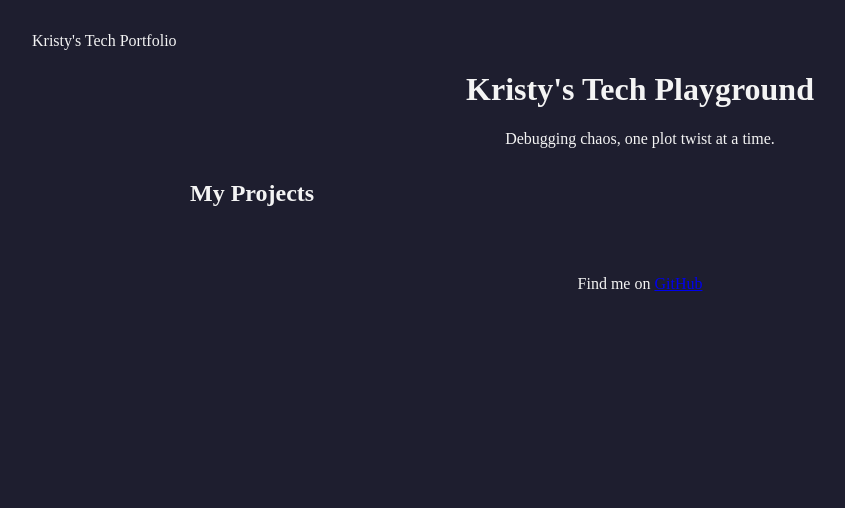
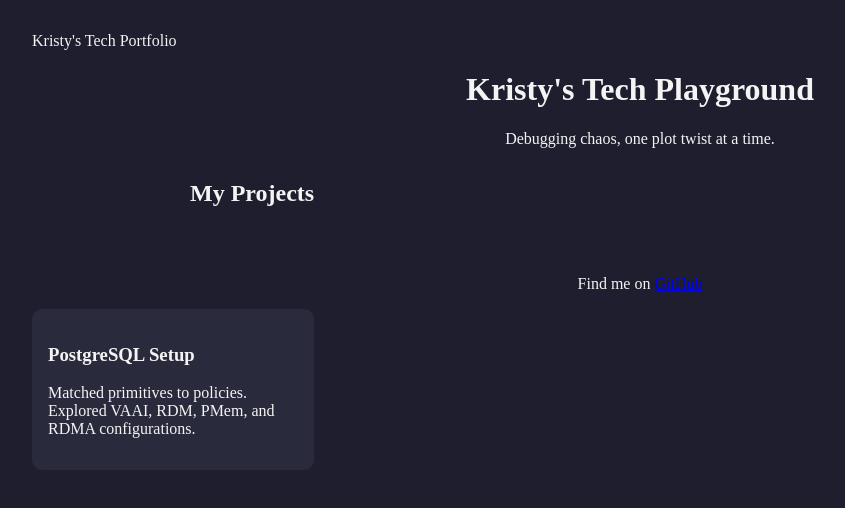
Before and after one commit to burdinekristy/kristy-portfolio, a plain HTML site: page index.html in a window 1280 px wide. Shown: the whole page, without its empty margins (0-845 px from the left). Drawn offline with Linux system fonts and the light colour scheme.

Commit message:
updated the index file

```diff
--- a/index.html
+++ b/index.html
@@ -23,3 +23,8 @@
     </footer>
 </body>
 </html>
+
+<div class="project-card">
+    <h3>PostgreSQL Setup</h3>
+    <p>Matched primitives to policies. Explored VAAI, RDM, PMem, and RDMA configurations.</p>
+</div>
```
